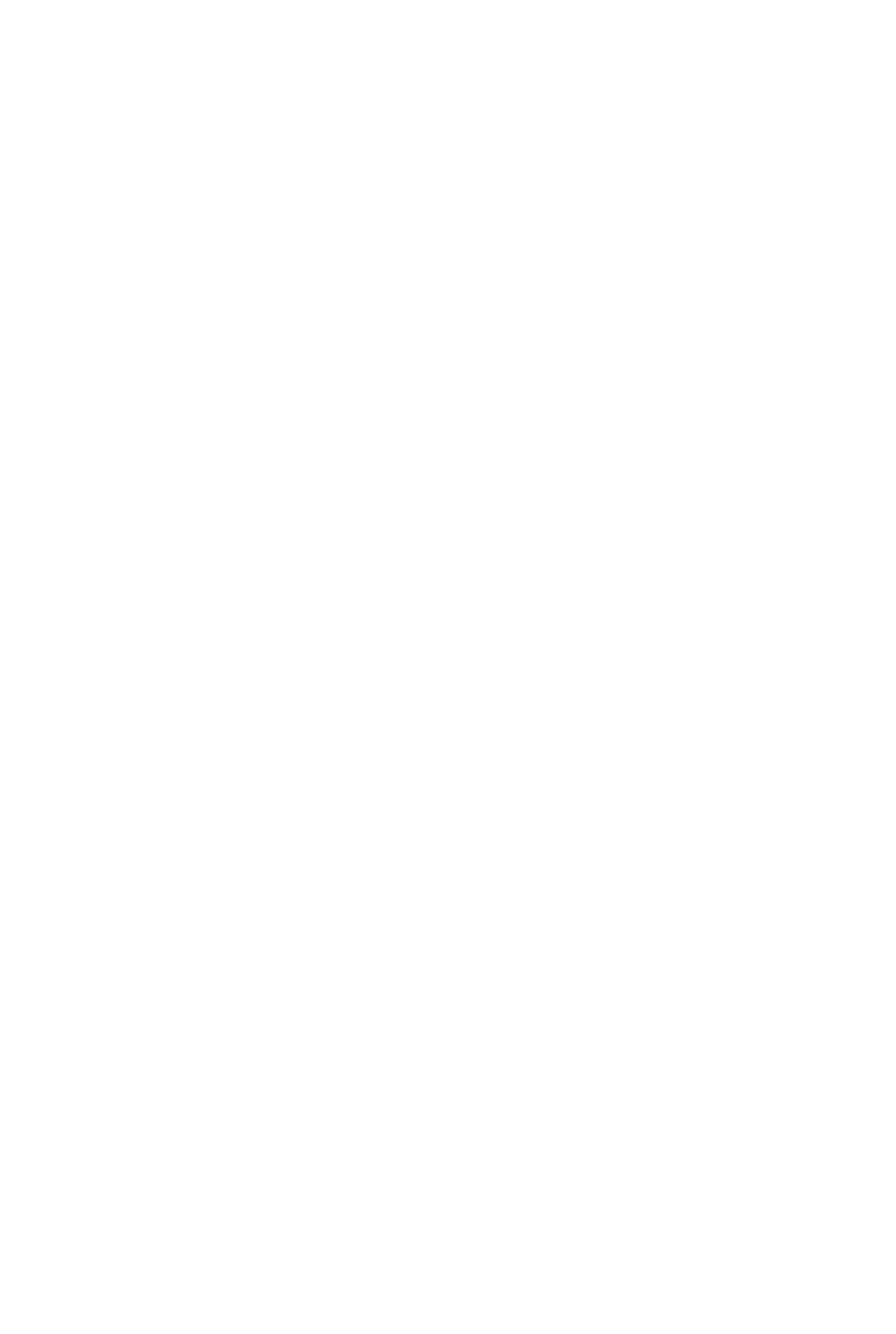
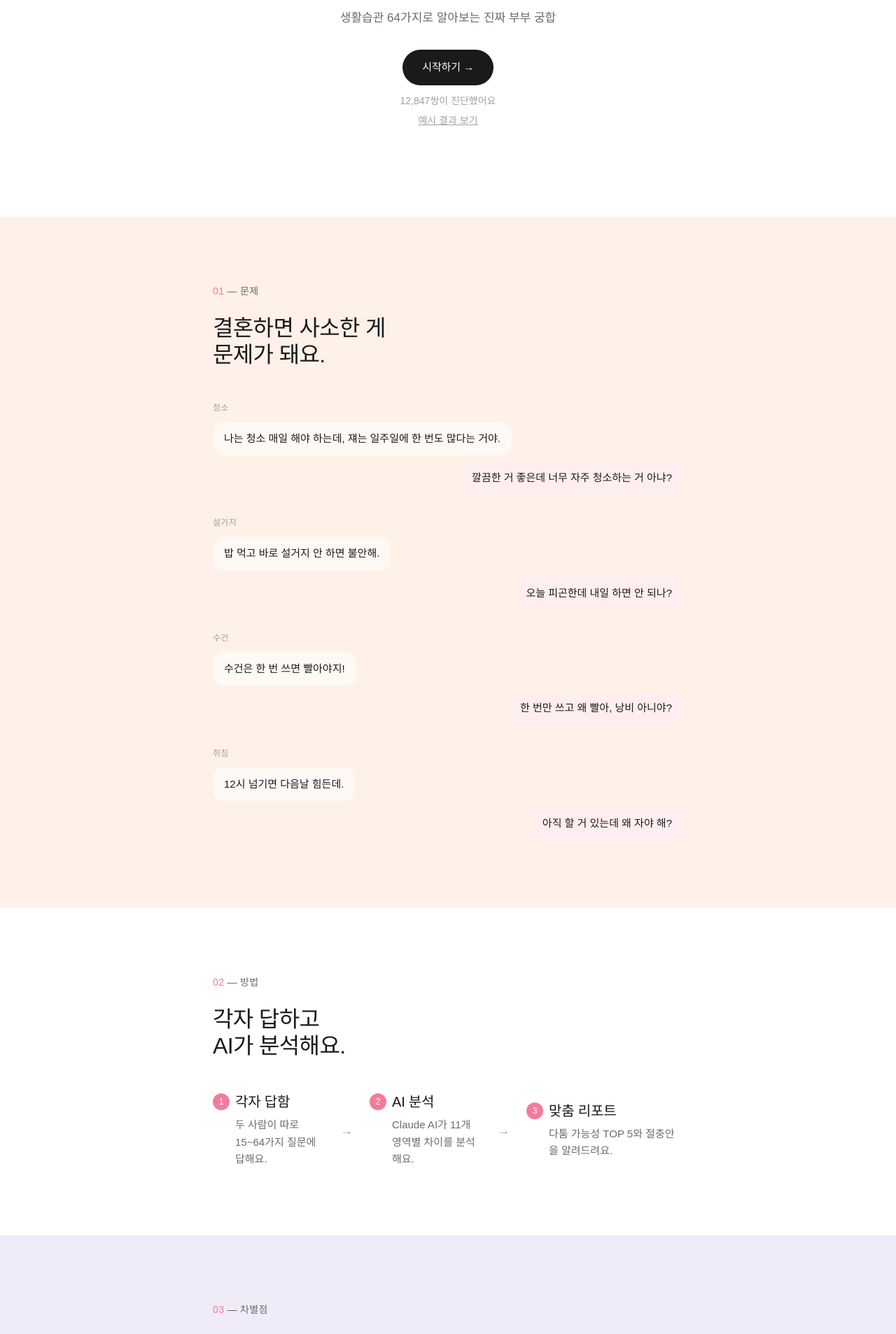
Before and after one commit to Anne-Hyeyeon/ssaujima, a Next.js app: page / in a window 1280 px wide. Shown: the part 340-2247 px from the top of the page at 70% size. Before the commit the page ends 800 px from the top, so only its background shows below. Built offline with nearby package versions, Linux system fonts and the light colour scheme; a web font is replaced by a local one.

Commit message:
feat: compose landing page from all sections

```diff
--- a/app/page.tsx
+++ b/app/page.tsx
@@ -1,3 +1,23 @@
+import HeroSection from './_components/HeroSection'
+import ProblemSection from './_components/ProblemSection'
+import HowSection from './_components/HowSection'
+import DifferenceSection from './_components/DifferenceSection'
+import PricingSection from './_components/PricingSection'
+import BottomCtaSection from './_components/BottomCtaSection'
+import Footer from './_components/Footer'
+
 export default function Home() {
-  return <main className="flex flex-1 items-center justify-center" />;
+  return (
+    <>
+      <main>
+        <HeroSection />
+        <ProblemSection />
+        <HowSection />
+        <DifferenceSection />
+        <PricingSection />
+        <BottomCtaSection />
+      </main>
+      <Footer />
+    </>
+  )
 }
```
